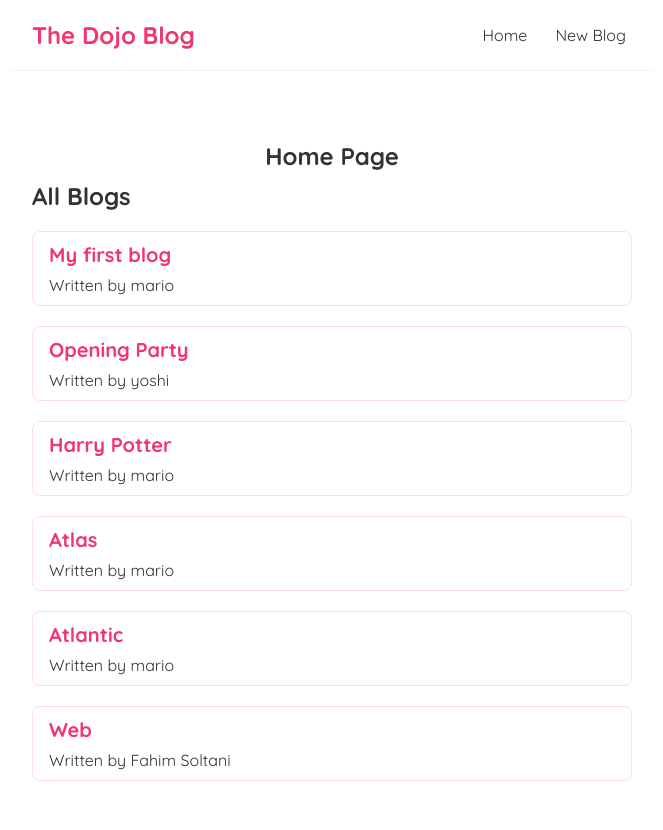
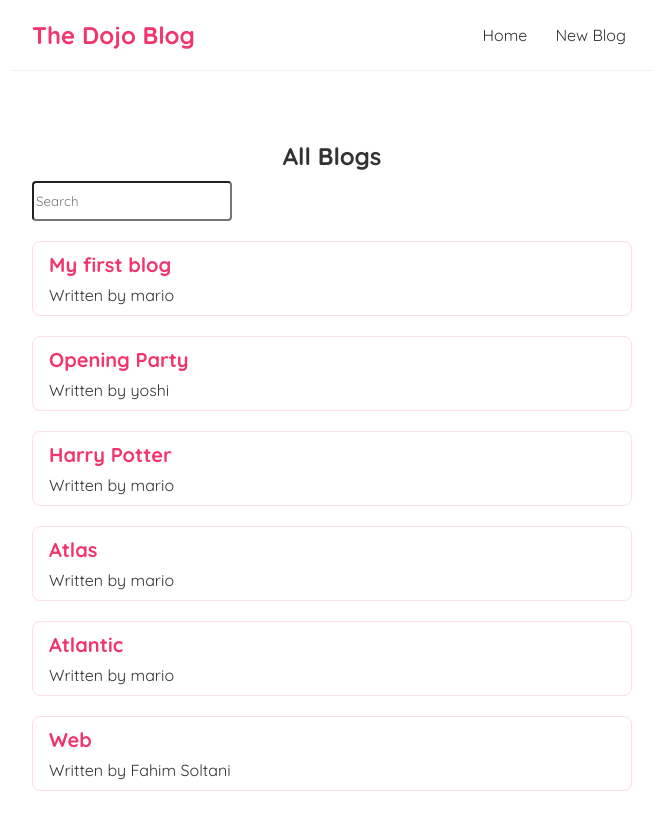
Before and after one commit to FaeizHamdard22/dojo-blog-1, a React (Create React App) app: page / in a window 1280 px wide. Shown: the top 830 px of the page, without its empty margins (308-971 px from the left). Built offline with nearby package versions, Linux system fonts and the light colour scheme; data requests are answered from the project's data file.

Commit message:
SearchBox added to Home component.

```diff
--- a/src/Home.js
+++ b/src/Home.js
@@ -1,5 +1,6 @@
 import BlogList from "./BlogList";
 import useFetch from "./useFetch";
+import SearchBox from "./components/SearchBox";
 
 const Home = () => {
   //data: blogs ---> means that we called the data here as blogs
@@ -11,10 +12,11 @@ const Home = () => {
 
   return (
     <div className="home">
-      <h2 className="home-title">Home Page</h2>
+      <h2 className="home-title">All Blogs</h2>
+      <SearchBox />
       {error && <div>{error}</div>}
       {isPending && <div>Loading...</div>}
-      {blogs && <BlogList blogs={blogs} title="All Blogs" />}
+      {blogs && <BlogList blogs={blogs} title="" />}
     </div>
   );
 };
```
